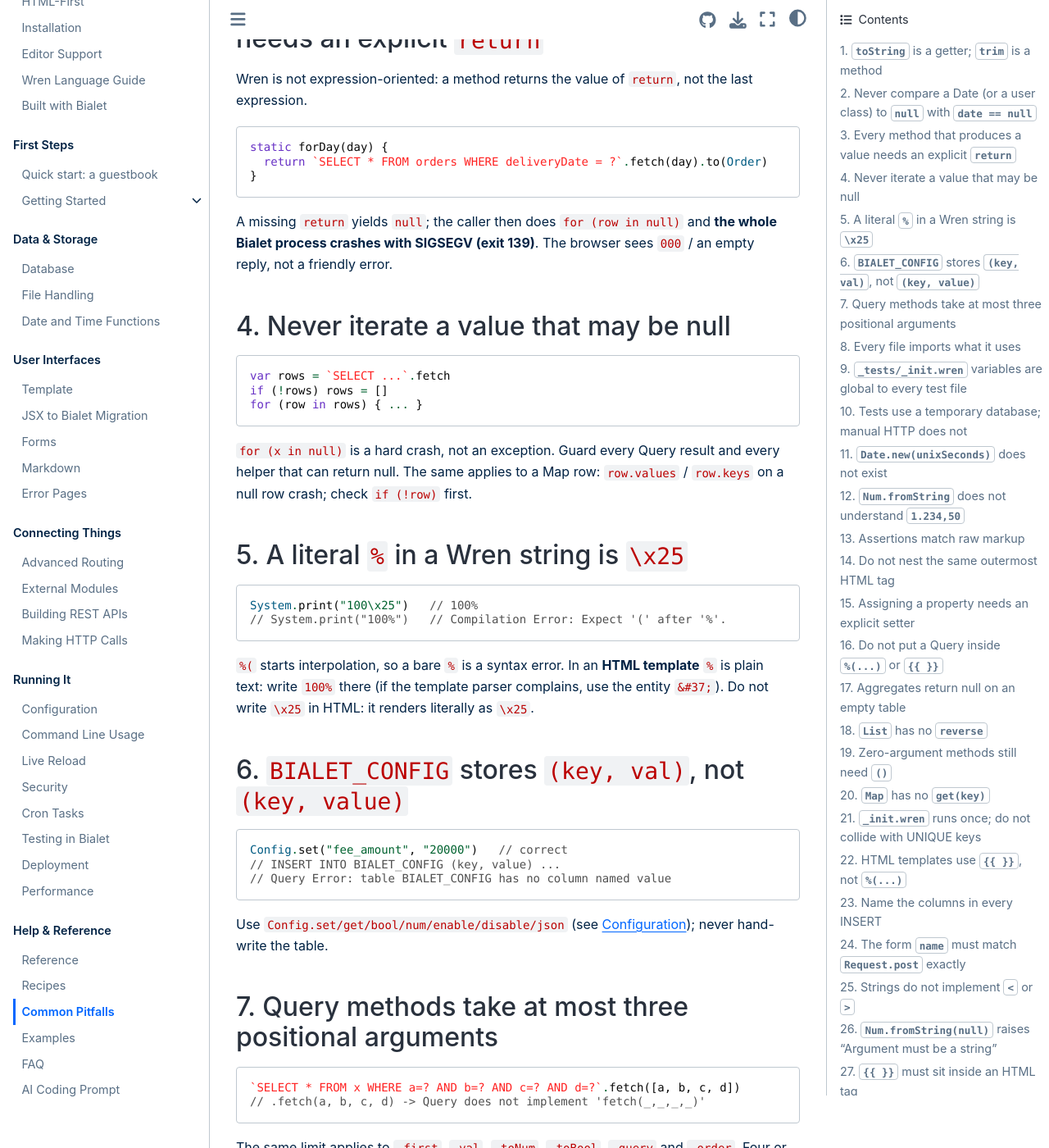
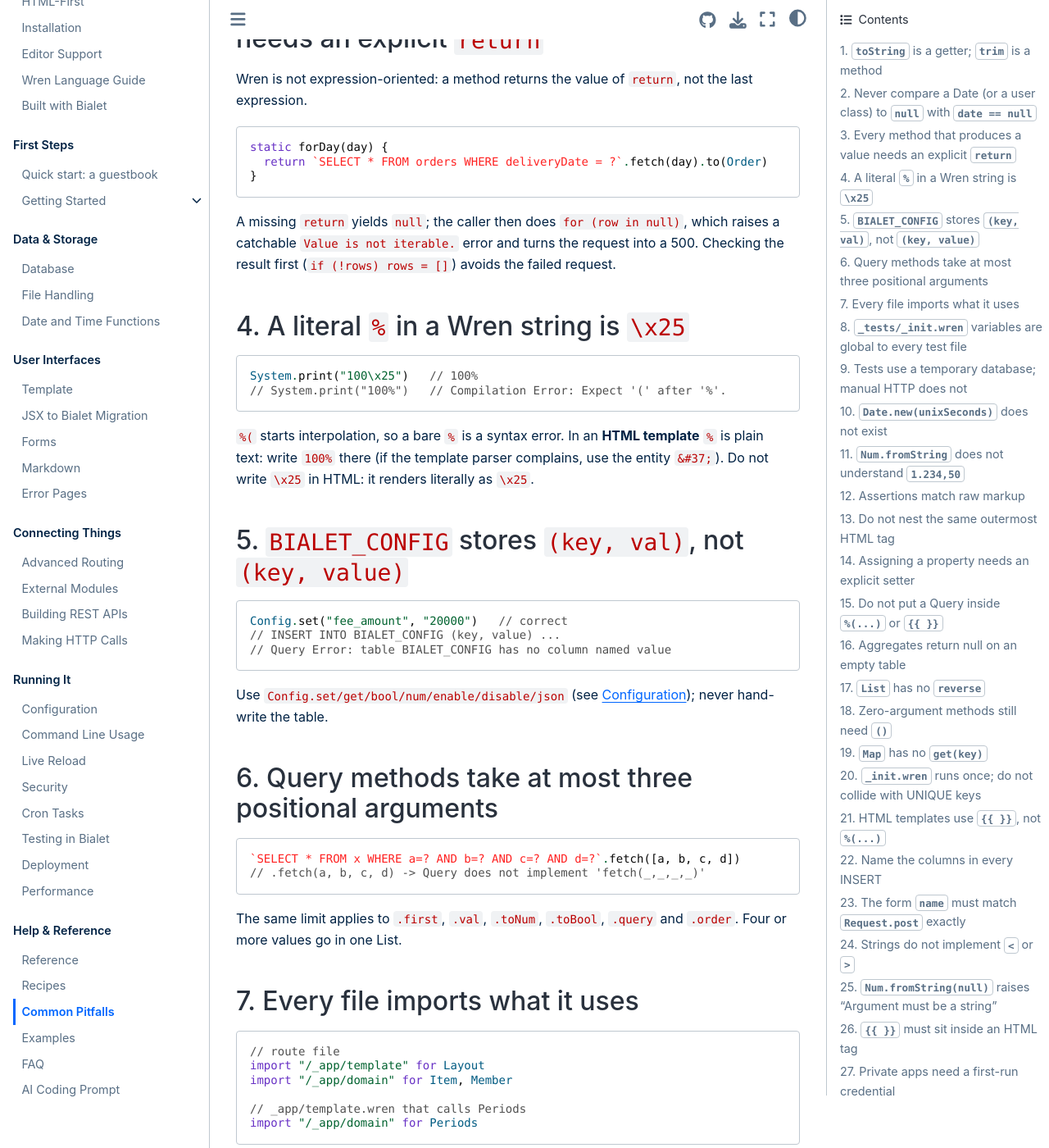
Before and after one commit to bialet/bialet, a Sphinx documentation site: the page built from docs/pitfalls.md, in a window 1280 px wide and 1400 px high, scrolled down 932 px. Shown: the whole window at 82% size. Built offline with Sphinx 7.4.7 and the Sphinx Book theme 1.1.4, drawn with Linux system fonts in a browser that asks for light colours; the version number could not be read and is left out; some of the changed lines change nothing that is shown; some of the changed text lies outside the part shown.

Commit message:
test(wren): cover null Map rows in the for-in guard
The for-in primitives already reject a non-instance receiver with a
catchable "Value is not iterable." error (fix c2c7acb), so iterating a null
Query result no longer segfaults the serving child. The pitfall entry still
claimed it did, and its second claim -- row.values / row.keys on a null row
-- had no coverage.

Extend the iterate-guard regression with both Map accessors and remove the
pitfall entry. The remaining "missing return" pitfall now says the request
fails with a 500, which is what actually happens.

````diff
--- a/docs/pitfalls.md
+++ b/docs/pitfalls.md
@@ -43,23 +43,12 @@
 }
 ```
 
-A missing `return` yields `null`; the caller then does `for (row in null)` and
-**the whole Bialet process crashes with SIGSEGV (exit 139)**. The browser sees
-`000` / an empty reply, not a friendly error.
+A missing `return` yields `null`; the caller then does `for (row in null)`, which
+raises a catchable `Value is not iterable.` error and turns the request into a
+500. Checking the result first (`if (!rows) rows = []`) avoids the failed
+request.
 
-## 4. Never iterate a value that may be null
-
-```wren
-var rows = `SELECT ...`.fetch
-if (!rows) rows = []
-for (row in rows) { ... }
-```
-
-`for (x in null)` is a hard crash, not an exception. Guard every Query result
-and every helper that can return null. The same applies to a Map row:
-`row.values` / `row.keys` on a null row crash; check `if (!row)` first.
-
-## 5. A literal `%` in a Wren string is `\x25`
+## 4. A literal `%` in a Wren string is `\x25`
 
 ```wren
 System.print("100\x25")   // 100%
@@ -71,7 +60,7 @@
 complains, use the entity `&#37;`). Do not write `\x25` in HTML: it renders
 literally as `\x25`.
 
-## 6. `BIALET_CONFIG` stores `(key, val)`, not `(key, value)`
+## 5. `BIALET_CONFIG` stores `(key, val)`, not `(key, value)`
 
 ```wren
 Config.set("fee_amount", "20000")   // correct
@@ -82,7 +71,7 @@
 Use `Config.set/get/bool/num/enable/disable/json` (see
 [Configuration](configuration.md)); never hand-write the table.
 
-## 7. Query methods take at most three positional arguments
+## 6. Query methods take at most three positional arguments
 
 ```wren
 `SELECT * FROM x WHERE a=? AND b=? AND c=? AND d=?`.fetch([a, b, c, d])
@@ -92,7 +81,7 @@
 The same limit applies to `.first`, `.val`, `.toNum`, `.toBool`, `.query` and
 `.order`. Four or more values go in one List.
 
-## 8. Every file imports what it uses
+## 7. Every file imports what it uses
 
 ```wren
 // route file
@@ -107,7 +96,7 @@
 is why `{{ Periods.label(...) }}` can fail with `Variable is used but not
 defined` even though `Periods` exists in `_app/domain.wren`.
 
-## 9. `_tests/_init.wren` variables are global to every test file
+## 8. `_tests/_init.wren` variables are global to every test file
 
 ```wren
 // _tests/_init.wren
@@ -121,31 +110,31 @@
 shared data in a function. `Test` is also preloaded: never
 `import "bialet/test" for Test`.
 
-## 10. Tests use a temporary database; manual HTTP does not
+## 9. Tests use a temporary database; manual HTTP does not
 
 `bialet -T` runs against a temporary database, so test rows do not pollute
 `_db.sqlite3`. Manual `curl` POSTs against a running server **do** write to
 `_db.sqlite3`: when you verify by hand, delete the rows you inserted (or back up
 and restore the file).
 
-## 11. `Date.new(unixSeconds)` does not exist
+## 10. `Date.new(unixSeconds)` does not exist
 
 `Date.new(1792292400)` is a year-1792292400 date, not a timestamp. For date
 arithmetic use the helpers in [Recipes](recipes.md); for "now" use `Date.new()`.
 
-## 12. `Num.fromString` does not understand `1.234,50`
+## 11. `Num.fromString` does not understand `1.234,50`
 
 It returns null for thousands separators and decimal commas. Normalize first
 (see `Money.parse` in [Recipes](recipes.md)), or store integer cents and parse
 the form value with the helper.
 
-## 13. Assertions match raw markup
+## 12. Assertions match raw markup
 
 `Test.get("/").contains("device")` also matches `width=device-width` in the
 viewport meta tag. Assert on visible, unique text (a heading, a row label), not
 on a substring that appears in the HTML boilerplate.
 
-## 14. Do not nest the same outermost HTML tag
+## 13. Do not nest the same outermost HTML tag
 
 Bialet's inline-HTML parser rejects an outermost tag that also appears as a
 direct child at any level:
@@ -159,7 +148,7 @@
 find. Wrap with a different tag (`<div><section>...`) or split the view into
 partials. See [Template](template.md) for the nesting rules.
 
-## 15. Assigning a property needs an explicit setter
+## 14. Assigning a property needs an explicit setter
 
 ```wren
 class Wine {
@@ -172,7 +161,7 @@
 getter exists but the setter does not. The constructor writing `_id` is not a
 public setter.
 
-## 16. Do not put a Query inside `%(...)` or `{{ }}`
+## 15. Do not put a Query inside `%(...)` or `{{ }}`
 
 ```wren
 // wrong: Query is not allowed inside handlebars or interpolated expressions
@@ -186,7 +175,7 @@
 This bites hardest in `_tests/_init.wren`, where the whole suite then fails
 before the app is exercised.
 
-## 17. Aggregates return null on an empty table
+## 16. Aggregates return null on an empty table
 
 `SELECT MAX(id)`, `SELECT SUM(x)` and friends return null when there are no
 rows. `null + 1` crashes. Use a default:
@@ -197,7 +186,7 @@
 
 This is the classic 500 on a brand-new database.
 
-## 18. `List` has no `reverse`
+## 17. `List` has no `reverse`
 
 `[1,2,3].reverse` raises `List does not implement 'reverse'`. Build a new list:
 
@@ -206,7 +195,7 @@
 for (i in 0...xs.count) out.add(xs[xs.count - 1 - i])
 ```
 
-## 19. Zero-argument methods still need `()`
+## 18. Zero-argument methods still need `()`
 
 ```wren
 class Klass {
@@ -219,7 +208,7 @@
 Getters (`count`, `toString`, `keys`) are defined without parentheses and
 called without them. If you wrote `total() { ... }`, call it with `()`.
 
-## 20. `Map` has no `get(key)`
+## 19. `Map` has no `get(key)`
 
 ```wren
 var m = {"a": 1}
@@ -229,12 +218,12 @@
 m.containsKey("a")  // true
 ```
 
-## 21. `_init.wren` runs once; do not collide with UNIQUE keys
+## 20. `_init.wren` runs once; do not collide with UNIQUE keys
 
 A test that inserts the same unique value as `_tests/_init.wren` fails before it
 exercises anything. Use `INSERT OR IGNORE`, or seed distinct values per file.
 
-## 22. HTML templates use `{{ }}`, not `%(...)`
+## 21. HTML templates use `{{ }}`, not `%(...)`
 
 ```wren
 // correct in a route/template HTML block
@@ -247,7 +236,7 @@
 `%(...)` only works inside a Wren string literal. In an HTML block Bialet uses
 `{{ expression }}`. See [Template](template.md).
 
-## 23. Name the columns in every INSERT
+## 22. Name the columns in every INSERT
 
 ```wren
 // breaks as soon as the table has an id/createdAt column:
@@ -259,7 +248,7 @@
 `expenses has 7 columns but 6 values supplied` is this mistake. Naming the
 columns also keeps the insert valid when a later migration adds a column.
 
-## 24. The form `name` must match `Request.post` exactly
+## 23. The form `name` must match `Request.post` exactly
 
 ```wren
 <input name="dia" type="date">
@@ -270,7 +259,7 @@
 the handler crashes formatting null. Keep the HTML `name` and the
 `Request.post`/`Request.get` key identical (or use the same constant).
 
-## 25. Strings do not implement `<` or `>`
+## 24. Strings do not implement `<` or `>`
 
 ```wren
 "2026-01-01" < "2026-02-01"
@@ -286,7 +275,7 @@
 
 This is the classic "the list works until the first row exists" 500.
 
-## 26. `Num.fromString(null)` raises "Argument must be a string"
+## 25. `Num.fromString(null)` raises "Argument must be a string"
 
 ```wren
 // wrong: a missing form field is null
@@ -299,7 +288,7 @@
 `Num.fromString` only accepts a String. A null (or an absent key) crashes the
 constructor, so every POST 500s even though the GETs work.
 
-## 27. `{{ }}` must sit inside an HTML tag
+## 26. `{{ }}` must sit inside an HTML tag
 
 At the top level of a template, `{{ ... }}` is parsed as a Wren map literal and
 fails with `Expect '}' after map entries`:
@@ -316,14 +305,14 @@
 gets long, assign it to a variable above the template and interpolate that
 inside a tag.
 
-## 28. Private apps need a first-run credential
+## 27. Private apps need a first-run credential
 
 An empty admin key/password either locks everyone out or opens everything. Seed
 one in the migration (`INSERT OR IGNORE ...`) or add a first-run page that
 creates the first user and shows the recovery key. Then verify login end to end;
 a redirect loop on the login page usually means there is no user to log in with.
 
-## 29. `""` is truthy in Wren
+## 28. `""` is truthy in Wren
 
 ```wren
 var name = Request.post("name") || ""
@@ -334,7 +323,7 @@
 Only `null` and `false` are falsy. Validate empty text with `trim().count == 0`
 (or `trim() == ""`), not `!text`.
 
-## 30. HTML whitespace makes multi-word `.contains` assertions fragile
+## 29. HTML whitespace makes multi-word `.contains` assertions fragile
 
 ```wren
 Test.get("/").contains("1 paciente para")  // fails if the template wraps the line
@@ -343,14 +332,14 @@
 HTML collapses or inserts whitespace between words. Assert a single stable
 token (a heading, a name, a badge) instead of a multi-word sentence.
 
-## 31. Enforce rules in the domain, not only in the UI
+## 30. Enforce rules in the domain, not only in the UI
 
 Disabling a button is not validation: a direct `POST` bypasses it. Put the rule
 in the domain method (and a UNIQUE index where the database can express it).
 Example: "one open loan per book" must be checked in `Loan.create`, not only by
 rendering the button as disabled.
 
-## 32. `bialet -r` is not a request
+## 31. `bialet -r` is not a request
 
 `bialet -r` executes a bare Wren script. It does **not** create the `BIALET_*`
 tables or a request/session, so these fail there:
````
Also changed, not shown: 2 other files.
